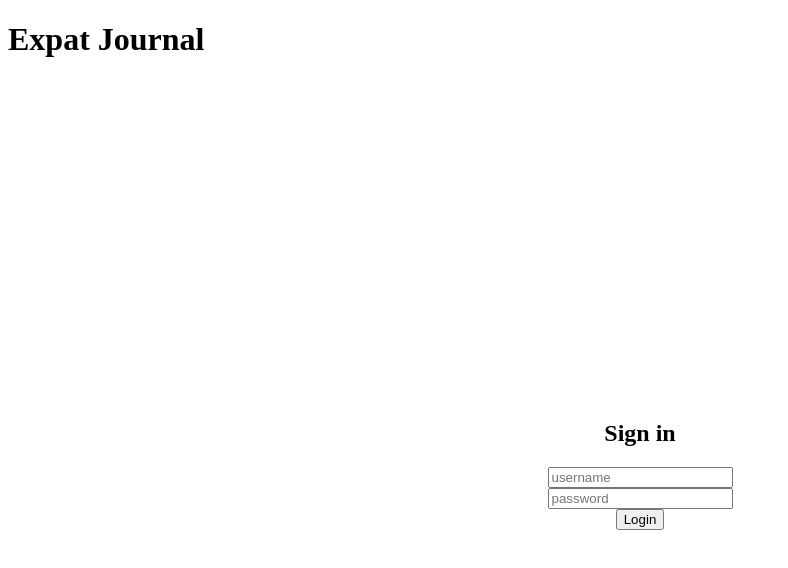
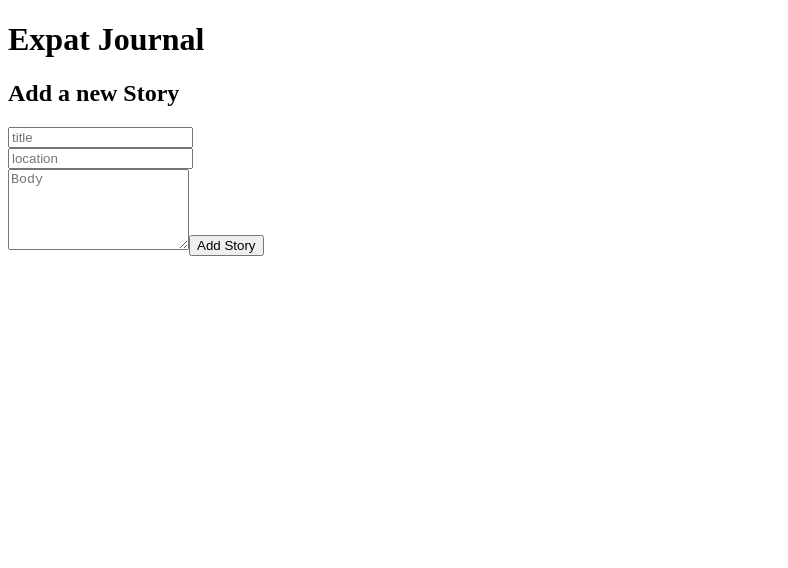
Before and after one commit to MMendes24/expatjournal, a React (Create React App) app in the folder expatjournal/: page /add-story in a window 1280 px wide. Shown: the top 568 px of the page, without its empty margins (0-788 px from the left). Built offline with nearby package versions, Linux system fonts and the light colour scheme.

Commit message:
changed the button to type button in the registration form to fix a bug, as well as switching our routes around to comply with our switch

```diff
--- a/expatjournal/src/App.js
+++ b/expatjournal/src/App.js
@@ -11,7 +11,7 @@ import Story from "./components/Story";
 import { connect } from 'react-redux'
 import { registerAction } from './actions/registerAction'
 
-import PrivateRoute from '../src/components/PrivateRoute'
+import PrivateRoute from './components/privateRoute'
 
 
 // const dummyData = {
@@ -110,8 +110,8 @@ function App(props) {
       email: formValues.email,
     };
     // postNewUser(newUser);
+    console.log(newUser)
     props.registerAction(newUser)
-    console.log(newUser)
   };
 
   useEffect(() => {
@@ -141,13 +141,6 @@ function App(props) {
               errors={formErrors}
             />
           </Route>
-          <Route path="/">
-            <LoginForm
-              values={formValues}
-              inputChange={inputChange}
-              submit={submit}
-            />
-          </Route>
           <PrivateRoute path="/dashboard">
             <Dashboard />
           </PrivateRoute>
@@ -160,6 +153,13 @@ function App(props) {
           <PrivateRoute path="/story/:id">
             <Story />
           </PrivateRoute>
+          <Route path="/">
+            <LoginForm
+              values={formValues}
+              inputChange={inputChange}
+              submit={submit}
+            />
+          </Route>
         </Switch>
       </>
     </div>
--- a/expatjournal/src/components/LoginForm.js
+++ b/expatjournal/src/components/LoginForm.js
@@ -17,7 +17,7 @@ const SigninForm = (props) => {
   const history = useHistory();
   const onSubmit = (evt) => {
     evt.preventDefault();
-    submit();
+    // submit();
     const newInputObject = {
       username: values.username,
       password: values.password,
--- a/expatjournal/src/components/SignUpForm.js
+++ b/expatjournal/src/components/SignUpForm.js
@@ -65,7 +65,7 @@ const SignUpForm = (props) => {
               />
             </label>
           </div>
-          <button disabled={disabled} onClick={() => history.push("/login")}>
+          <button type="button" disabled={disabled} onClick={() => history.push("/login")}>
             Sign up
           </button>
         </div>
--- a/expatjournal/src/components/privateRoute.js
+++ b/expatjournal/src/components/privateRoute.js
@@ -5,11 +5,11 @@ const PrivateRoute = ({ component: Component, ...rest}) => {
     return (
         <Route
         {...rest}
-        render={() => {
+        render={(props) => {
             if(localStorage.getItem('token')) {
-                return <Component />
+                return <Component {...props}/>
             } else {
-                return <Redirect to='/login'/>
+                return <Redirect to='/'/>
             }
         }}
         />
```
